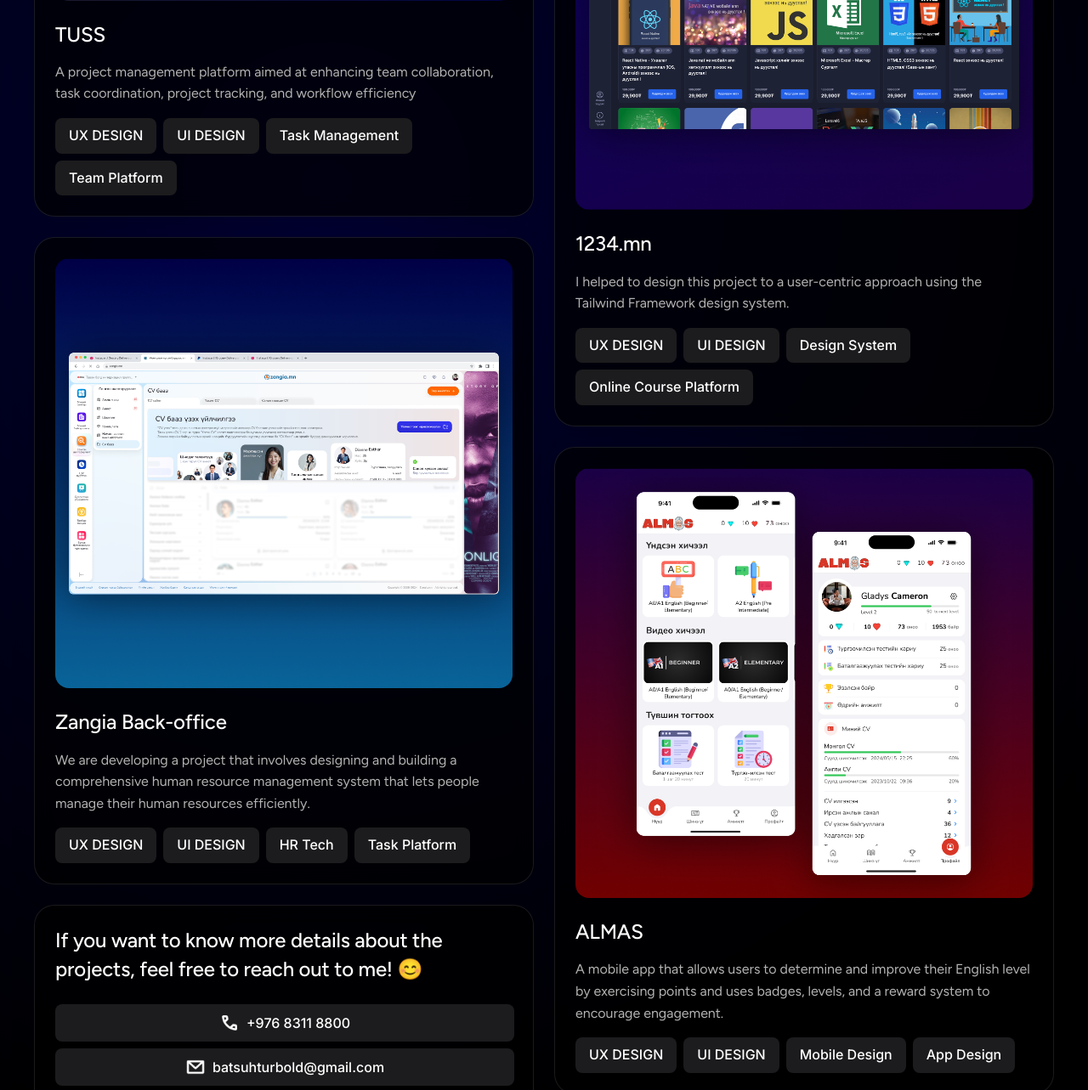
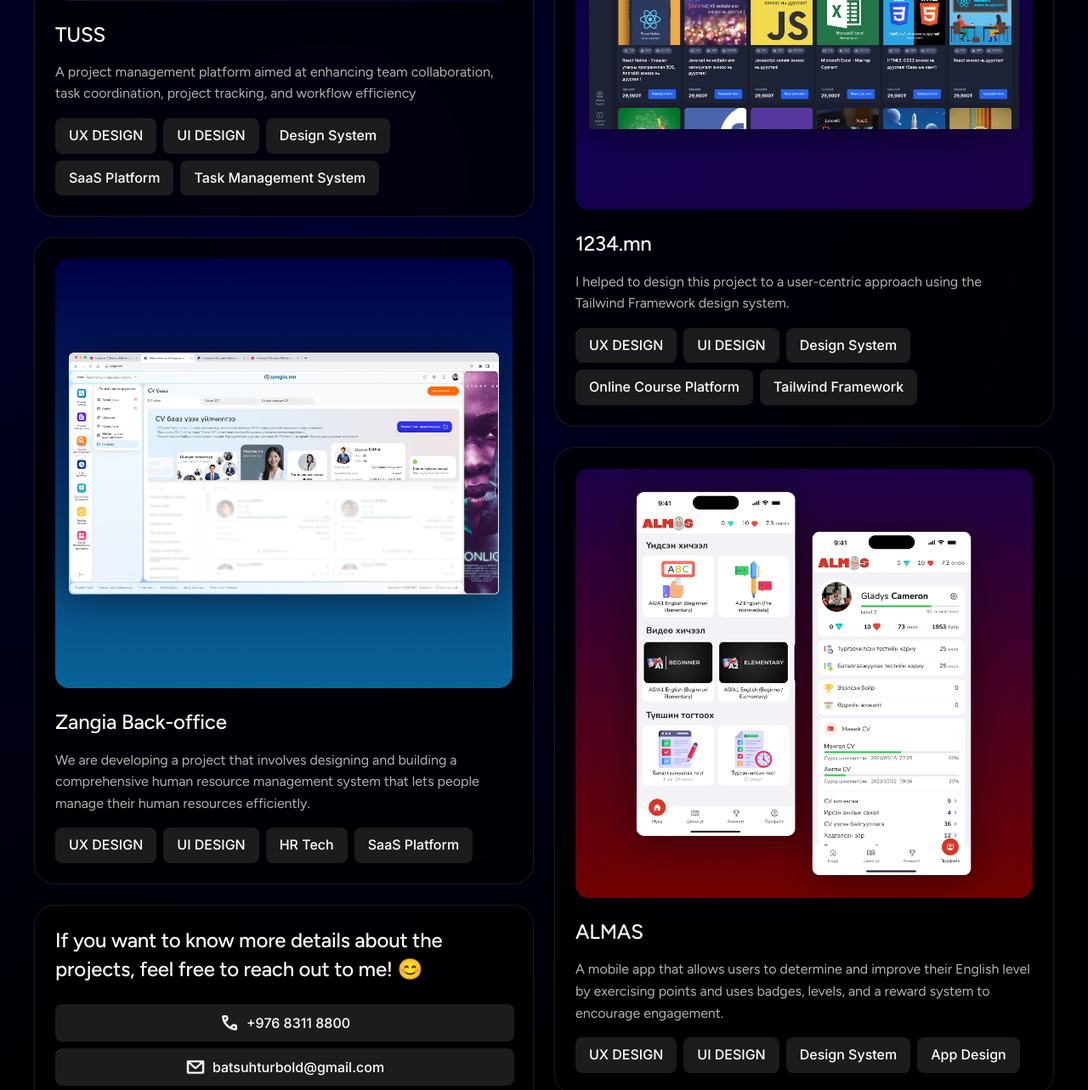
Before and after one commit to batsuhturbold/turbold_batsukh, a plain HTML site: page index.html in a window 1280 px wide. Shown: the part 2580-3863 px from the top of the page at 85% size. Drawn offline with Linux system fonts and the light colour scheme.

Commit message:
projectuudiin taguudiig zasaw

```diff
--- a/index.html
+++ b/index.html
@@ -64,8 +64,9 @@
                     <div class="project-tags">
                         <span>UX DESIGN</span>
                         <span>UI DESIGN</span>
-                        <span>Task Management</span>
-                        <span>Team Platform</span>
+                        <span>Design System</span>
+                        <span>SaaS Platform</span>
+                        <span>Task Management System</span>
                     </div>
                 </div>
             </div>
@@ -82,7 +83,7 @@
                         <span>UX DESIGN</span>
                         <span>UI DESIGN</span>
                         <span>HR Tech</span>
-                        <span>Task Platform</span>
+                        <span>SaaS Platform</span>
                     </div>
                 </div>
             </div>
@@ -221,6 +222,7 @@
                         <span>UI DESIGN</span>
                         <span>Design System</span>
                         <span>Online Course Platform</span>
+                        <span>Tailwind Framework</span>
                     </div>
                 </div>
             </div>
@@ -236,7 +238,7 @@
                     <div class="project-tags">
                         <span>UX DESIGN</span>
                         <span>UI DESIGN</span>
-                        <span>Mobile Design</span>
+                        <span>Design System</span>
                         <span>App Design</span>
                     </div>
                 </div>
```
Also changed, not shown: 1 other file.
